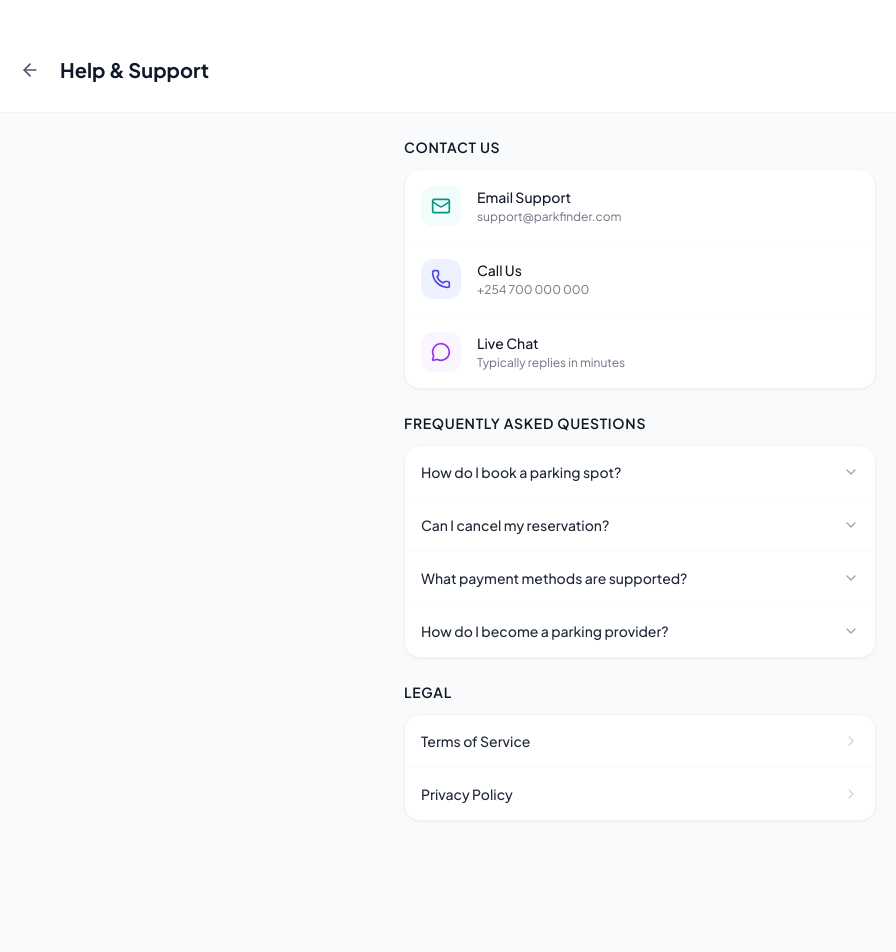
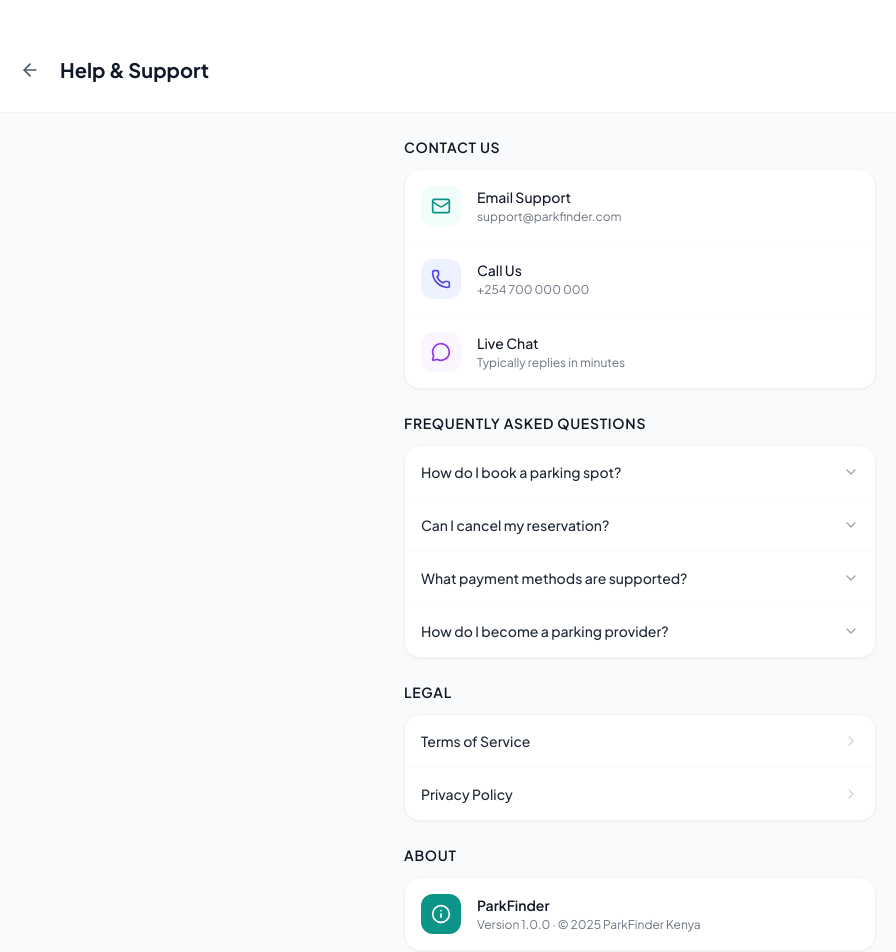
Before and after one commit to shadrackbond/ParkFinder, a React (Vite) app: page /help in a window 1280 px wide. Shown: the top 952 px of the page, without its empty margins (0-896 px from the left). Before the commit the page ends 845 px from the top, so only its background shows below. Built offline with nearby package versions, Linux system fonts and the light colour scheme; no server answers; the database is empty; sample sign-in values are in the browser's storage.

Commit message:
Add About section with app version info to Help & Support

```diff
--- a/src/pages/HelpSupport.jsx
+++ b/src/pages/HelpSupport.jsx
@@ -1,4 +1,4 @@
-import { ArrowLeft, Mail, Phone, MessageCircle, ChevronDown } from 'lucide-react';
+import { ArrowLeft, Mail, Phone, MessageCircle, ChevronDown, Info } from 'lucide-react';
 import { useNavigate } from 'react-router-dom';
 import { useState } from 'react';
 
@@ -109,6 +109,20 @@ export default function HelpSupport() {
             </button>
           </div>
         </section>
+
+        {/* App Info */}
+        <section>
+          <h2 className="text-sm font-semibold text-gray-900 mb-3 uppercase tracking-wider">About</h2>
+          <div className="bg-white rounded-2xl border border-gray-100 shadow-sm p-4 flex items-center gap-4">
+            <div className="w-10 h-10 bg-teal-600 rounded-xl flex items-center justify-center flex-shrink-0">
+              <Info className="w-5 h-5 text-white" />
+            </div>
+            <div>
+              <p className="font-semibold text-sm text-gray-900">ParkFinder</p>
+              <p className="text-xs text-gray-500 mt-0.5">Version 1.0.0 &middot; &copy; 2025 ParkFinder Kenya</p>
+            </div>
+          </div>
+        </section>
       </div>
     </div>
   );
```
